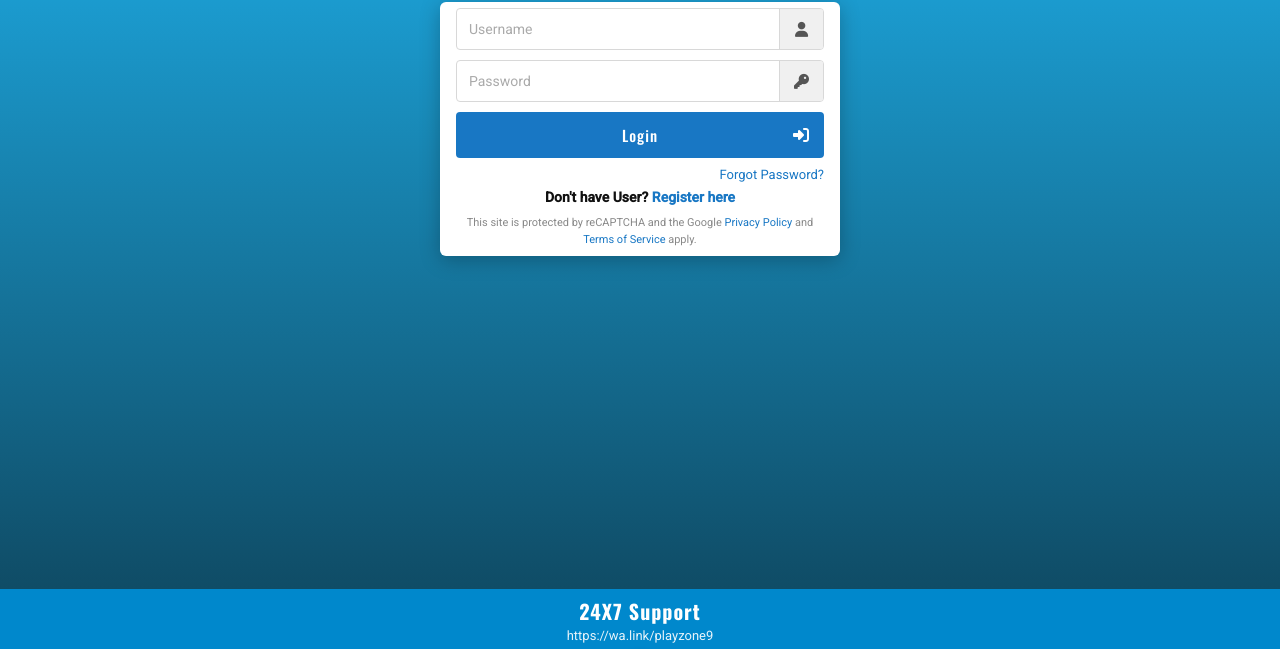
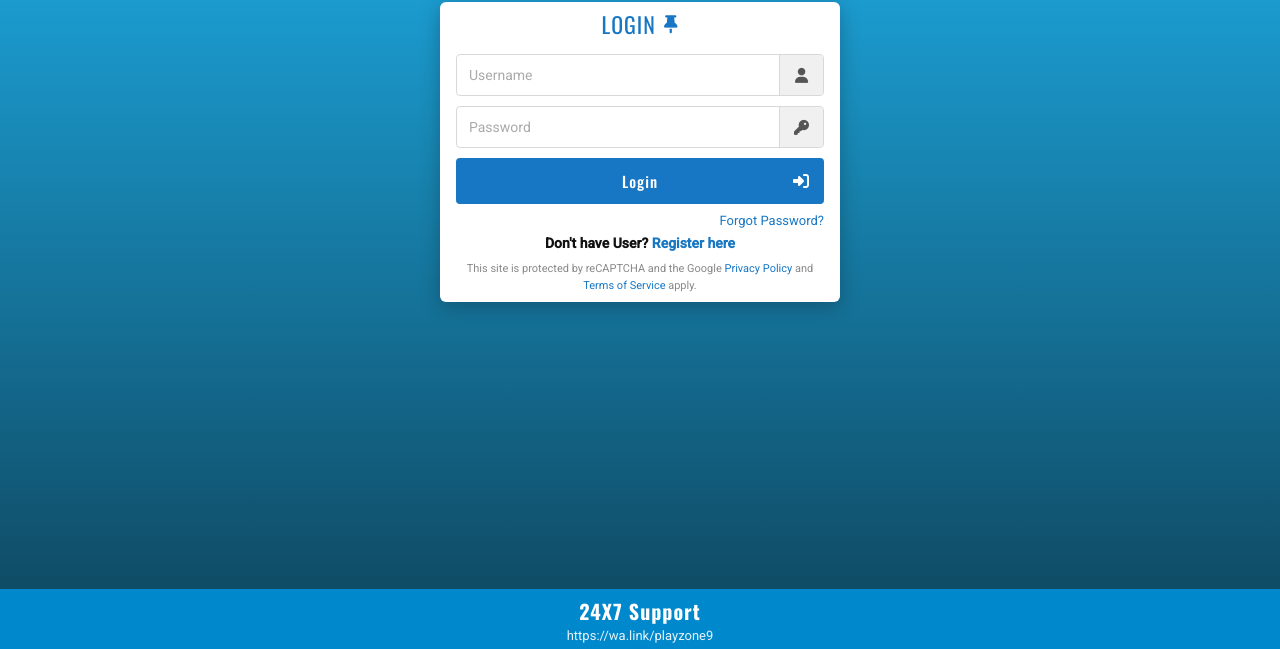
Before and after one commit to shivanshu01-hash/PLAYZONE9-LOGIN-COM, a website: page index.html in a window 1280 px wide. Shown: the part 99-748 px from the top of the page. Drawn offline with nearby package versions, Linux system fonts and the light colour scheme.

Commit message:
UI: restore LOGIN title with thumbtack icon matching reference screenshot

```diff
--- a/index.html
+++ b/index.html
@@ -33,7 +33,7 @@
         </header>
         <main class="main-content">
             <div class="login-card">
-                <h1 class="login-title">LOGIN <i class="fas fa-hand-point-down"></i></h1>
+                <h1 class="login-title">LOGIN <i class="fas fa-thumbtack"></i></h1>
                 <form id="login-form" autocomplete="on">
                     <div class="input-group">
                         <input type="text" id="username" name="username" placeholder="Username" required autocomplete="username">
--- a/style.css
+++ b/style.css
@@ -55,8 +55,19 @@ html, body {
 
 /* -- Login Title ---------------------------------------------- */
 .login-title {
-    display: none;
+    text-align: center;
+    font-family: "Oswald", sans-serif;
+    font-size: 22px;
+    font-weight: 400;
+    color: #1877c4;
+    margin-bottom: 14px;
+    letter-spacing: 1px;
+    display: flex;
+    justify-content: center;
+    align-items: center;
+    gap: 8px;
 }
+.login-title i { font-size: 18px; color: #1877c4; }
 
 /* -- Input Groups --------------------------------------------- */
 .input-group {
```
